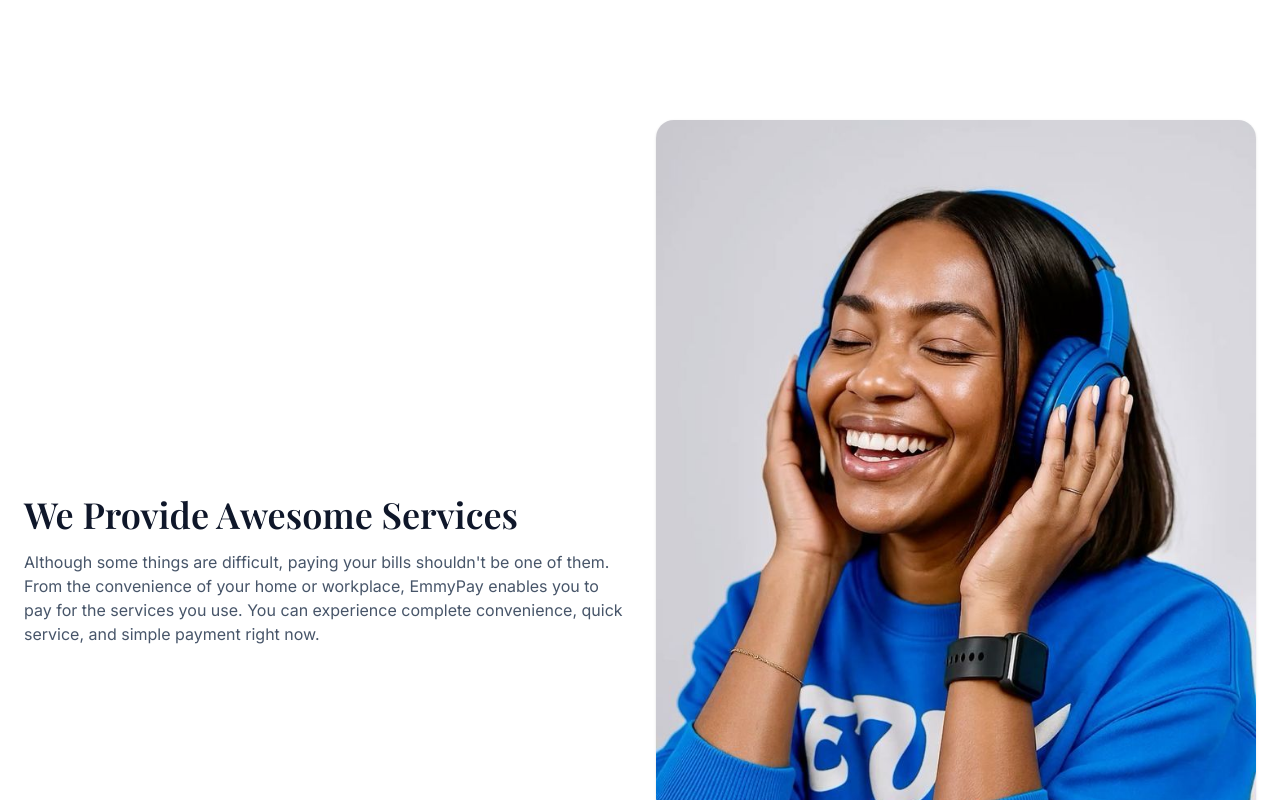
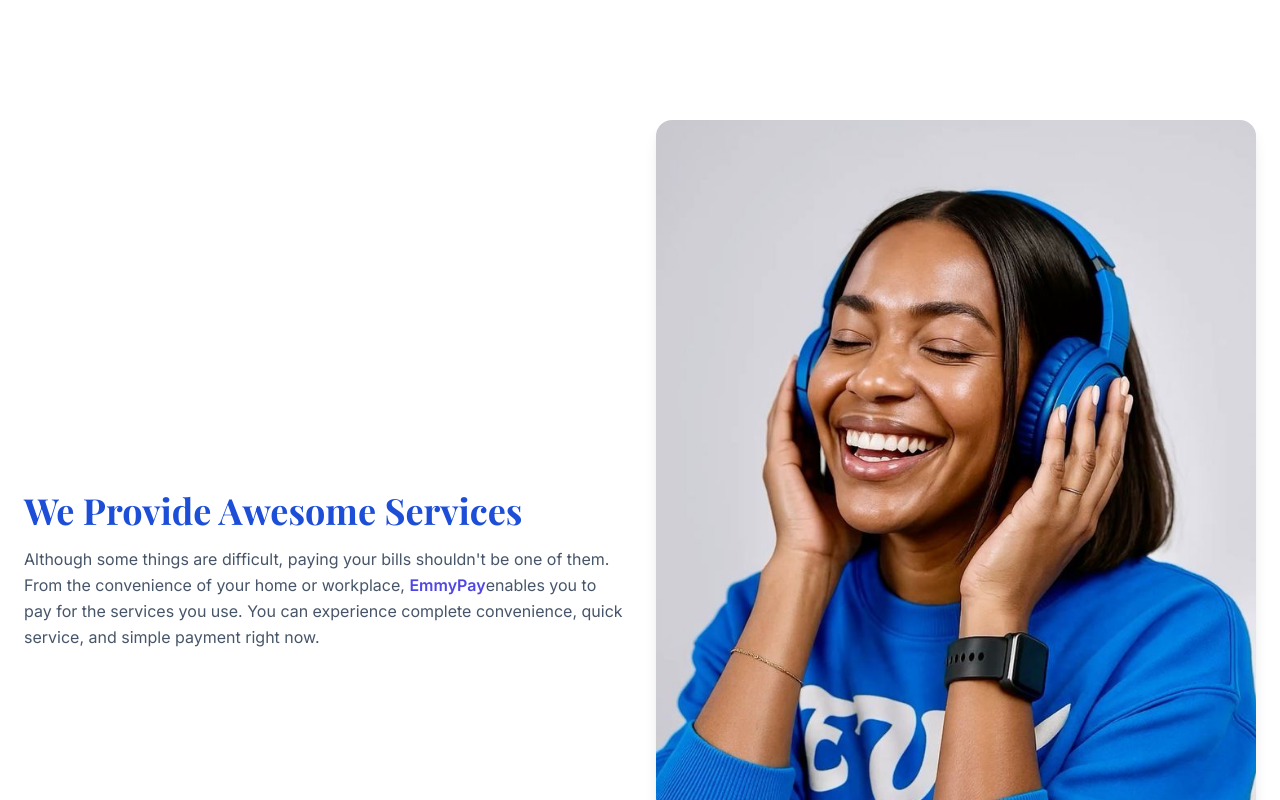
Before and after one commit to Emmy-101-code/Telecom-Project, a React (Vite) app: page / in a window 1280 px wide. Shown: the part 2980-3780 px from the top of the page. Built offline with nearby package versions, Linux system fonts and the light colour scheme; the HTML template or start-up script is replaced by a standard one.

Commit message:
Refactor Awesome component for improved readability

```diff
--- a/src/components/Awesome.jsx
+++ b/src/components/Awesome.jsx
@@ -1,17 +1,34 @@
-import React from 'react'
+import React from 'react';
+import awesomeImg from '../assets/awesome.png'; // adjust path if needed
 
-export default function Awesome(){
+export default function Awesome() {
   return (
     <div className="max-w-7xl mx-auto px-6 py-12 bg-white">
       <div className="md:flex md:items-center md:gap-8">
+
+        {/* Text Section */}
         <div className="md:w-1/2">
-          <h2 className="text-4xl font-serifhead">We Provide Awesome Services</h2>
-          <p className="text-slate-600 mt-4">Although some things are difficult, paying your bills shouldn't be one of them. From the convenience of your home or workplace, EmmyPay enables you to pay for the services you use. You can experience complete convenience, quick service, and simple payment right now.</p>
+          <h2 className="text-4xl font-serifhead text-blue-700 font-bold">
+            We Provide Awesome Services
+          </h2>
+          <p className="text-slate-600 mt-4 leading-relaxed">
+            Although some things are difficult, paying your bills shouldn't be one of them.
+            From the convenience of your home or workplace, <span className="font-semibold text-indigo-600">EmmyPay</span>
+            enables you to pay for the services you use. You can experience complete convenience,
+            quick service, and simple payment right now.
+          </p>
         </div>
+
+        {/* Image Section */}
         <div className="md:w-1/2 mt-6 md:mt-0">
-          <img src="/src/assets/awesome.png" alt="awesome" className="w-full rounded-card shadow"/>
+          <img
+            src={awesomeImg}
+            alt="awesome"
+            className="w-full rounded-2xl shadow-lg hover:scale-105 transition-transform duration-300"
+          />
         </div>
+
       </div>
     </div>
-  )
+  );
 }
```
